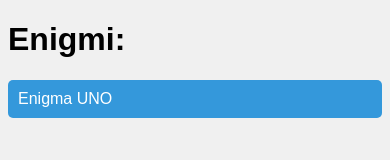
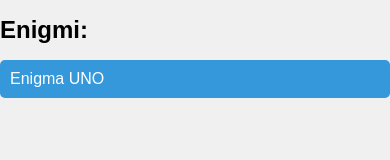
Before and after one commit to Teto98/Binario5, a plain HTML site: page index.html in a window 390 px wide. Drawn offline with Linux system fonts and the light colour scheme.

Commit message:
Add files via upload

```diff
--- a/index.html
+++ b/index.html
@@ -1,11 +1,14 @@
 <!DOCTYPE html>
 <html>
 <head>
+    <meta name="viewport" content="width=device-width, initial-scale=1.0">
     <title>Enigmi</title>
     <style>
         body {
             font-family: Arial, sans-serif;
             background-color: #f0f0f0;
+            margin: 0;
+            padding: 0;
         }
         ul {
             list-style-type: none;
@@ -26,13 +29,22 @@
         a:hover {
             background-color: #1e87d4;
         }
+
+        /* Aggiunta di regole CSS per la visualizzazione su dispositivi mobili */
+        @media (max-width: 600px) {
+            h1 {
+                font-size: 24px;
+            }
+            a {
+                font-size: 16px;
+            }
+        }
     </style>
 </head>
 <body>
     <h1>Enigmi:</h1>
     <ul>
         <li><a href="enigmi/enigma1.html">Enigma UNO</a></li>
-
     </ul>
 </body>
 </html>
```
